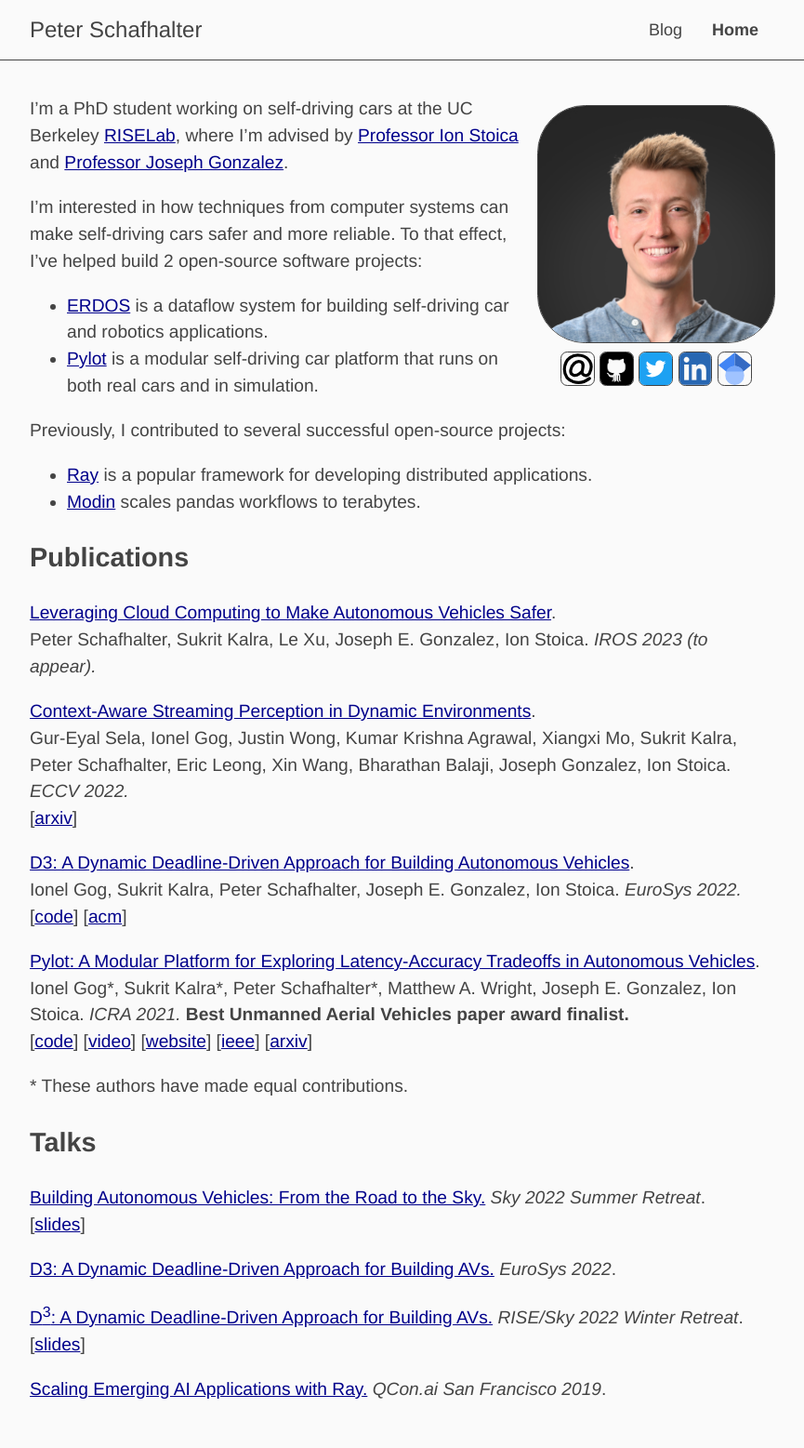
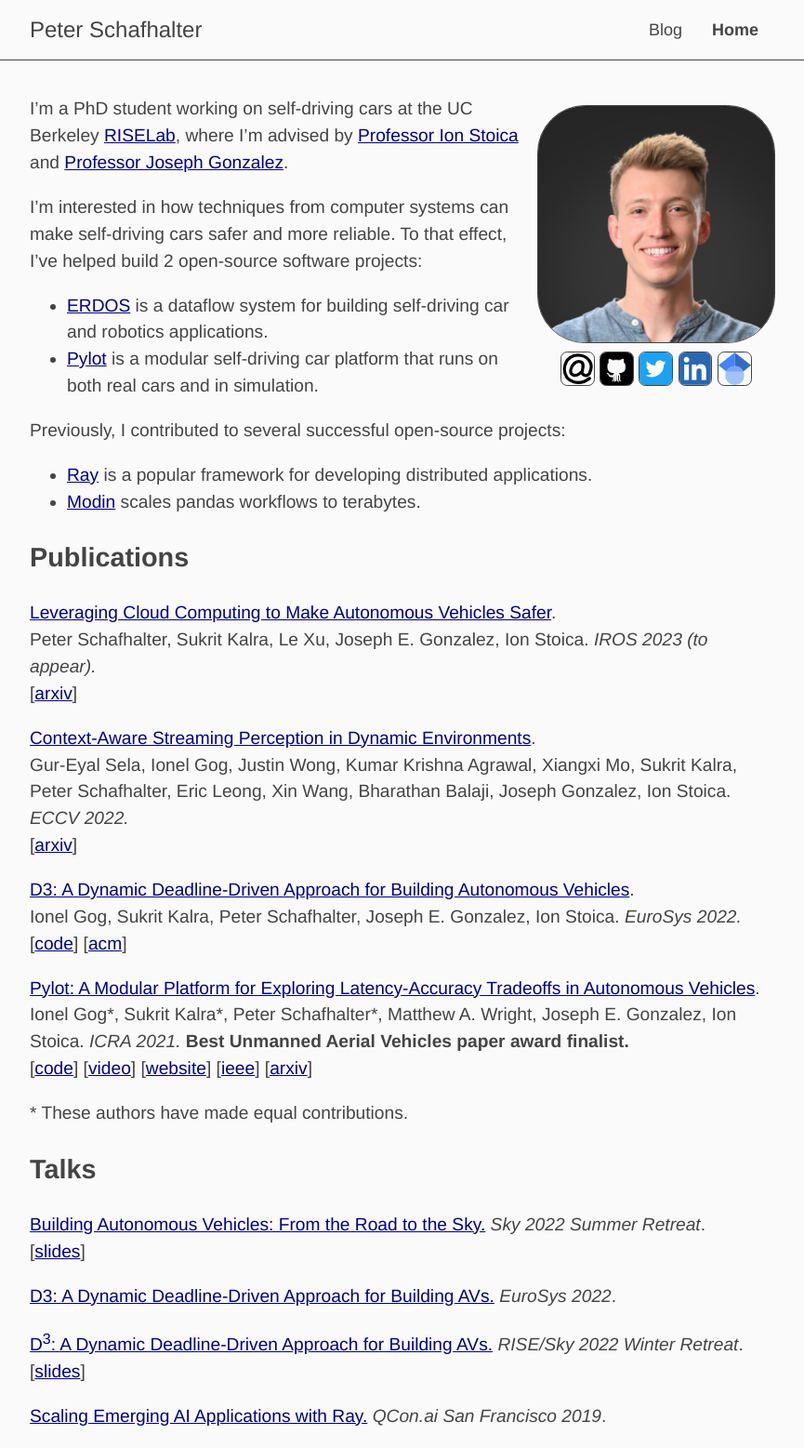
Before and after one commit to pschafhalter/pschafhalter.github.io, a Jekyll site: the page built from index.md, in a window 1280 px wide. Shown: the whole page at 93% size, without its empty margins (208-1073 px from the left). Built offline with Jekyll 4.4.1, drawn with Linux system fonts in a browser that asks for light colours; before the commit the page ends 1528 px from its top, so only the background shows below that.

Commit message:
Add arxiv link

```diff
--- a/index.md
+++ b/index.md
@@ -27,7 +27,8 @@ Previously, I contributed to several successful open-source projects:
 ## Publications
 
 [Leveraging Cloud Computing to Make Autonomous Vehicles Safer](/data/papers/2023-iros-cloud-av-safety.pdf). \
-Peter Schafhalter, Sukrit Kalra, Le Xu, Joseph E. Gonzalez, Ion Stoica. *IROS 2023 (to appear).*
+Peter Schafhalter, Sukrit Kalra, Le Xu, Joseph E. Gonzalez, Ion Stoica. *IROS 2023 (to appear).* \
+\[[arxiv](https://arxiv.org/abs/2308.03204)]
 
 [Context-Aware Streaming Perception in Dynamic Environments](https://arxiv.org/pdf/2208.07479). \
 Gur-Eyal Sela, Ionel Gog, Justin Wong, Kumar Krishna Agrawal, Xiangxi Mo, Sukrit Kalra, Peter Schafhalter, Eric Leong, Xin Wang, Bharathan Balaji, Joseph Gonzalez, Ion Stoica. *ECCV 2022.* \
```
